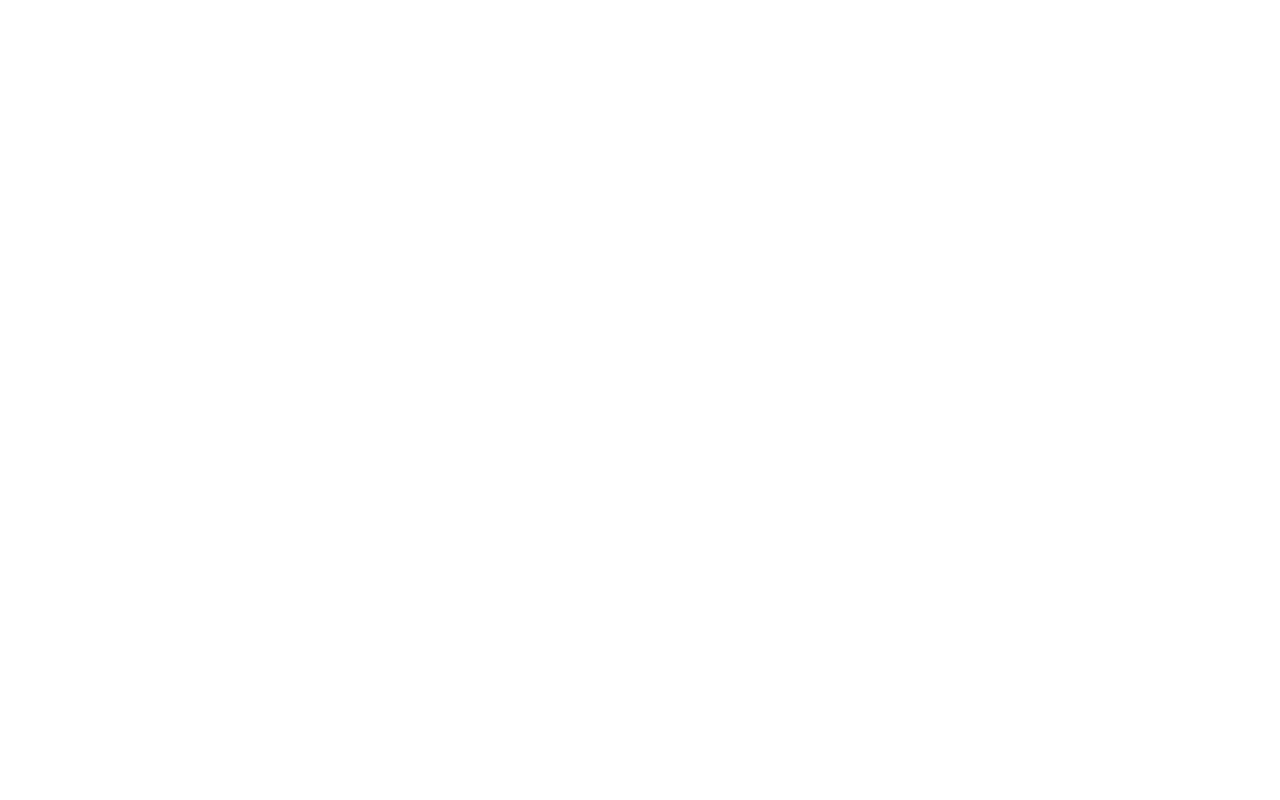
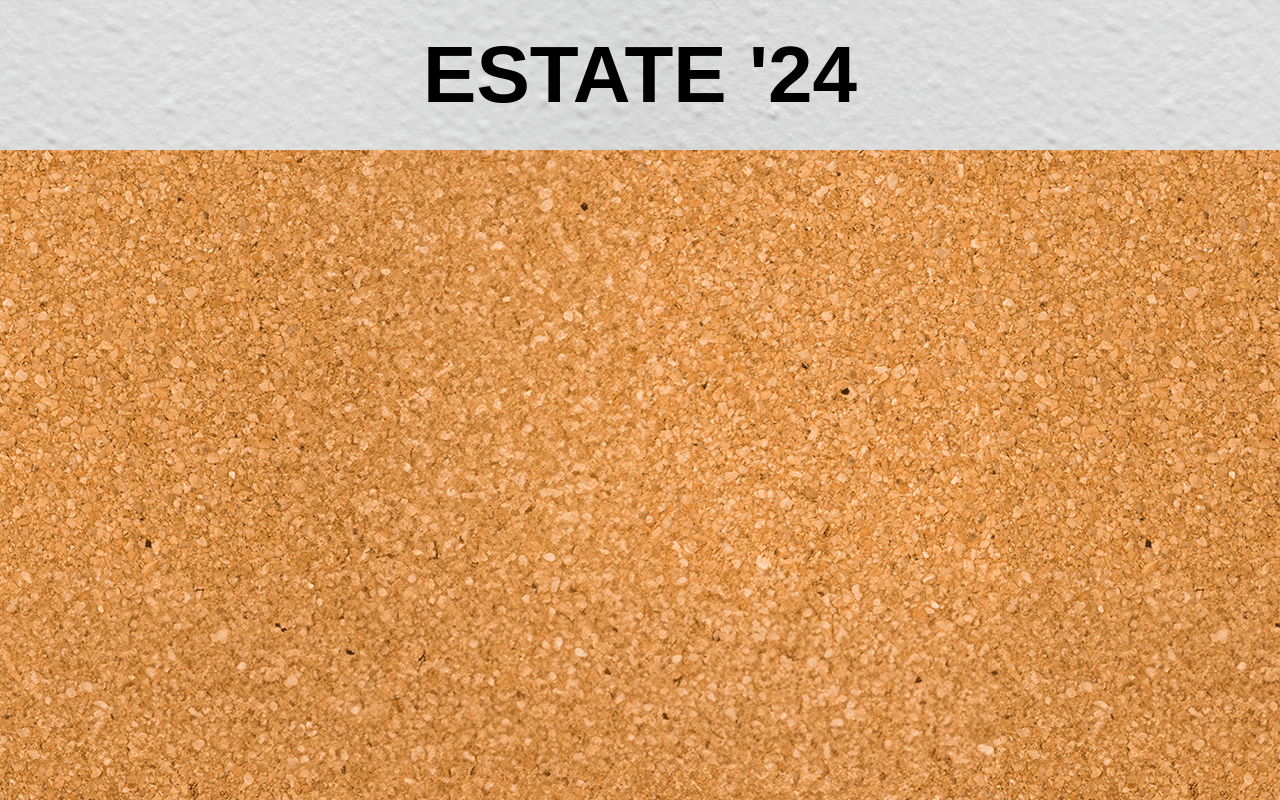
Before and after one commit to qsrdev/js-photo-blog, a plain HTML site: page index.html in a window 1280 px wide. Drawn offline with Linux system fonts and the light colour scheme; a web font is replaced by a local one.

Commit message:
feat: setup + header done

```diff
--- a/css/style.css
+++ b/css/style.css
@@ -0,0 +1,21 @@
+* {
+  padding: 0;
+  margin: 0;
+  box-sizing: border-box;
+  background-image: url(../img/cork.png);
+}
+
+.header {
+  height: 150px;
+  background-image: url(../img/wall.png);
+  background-size: auto;
+  display: flex;
+}
+
+.title {
+  background: transparent;
+  margin: auto;
+  font-size: 5rem;
+  font-family: "Edu Tas Beginner", sans-serif;
+  text-transform: uppercase;
+}
--- a/index.html
+++ b/index.html
@@ -13,6 +13,10 @@
     <link rel="stylesheet" href="./css/style.css" />
   </head>
   <body>
+    <header class="header">
+      <h1 class="title">estate '24</h1>
+    </header>
+    <div class="container"></div>
     <script src="./js/script.js"></script>
   </body>
 </html>
```
